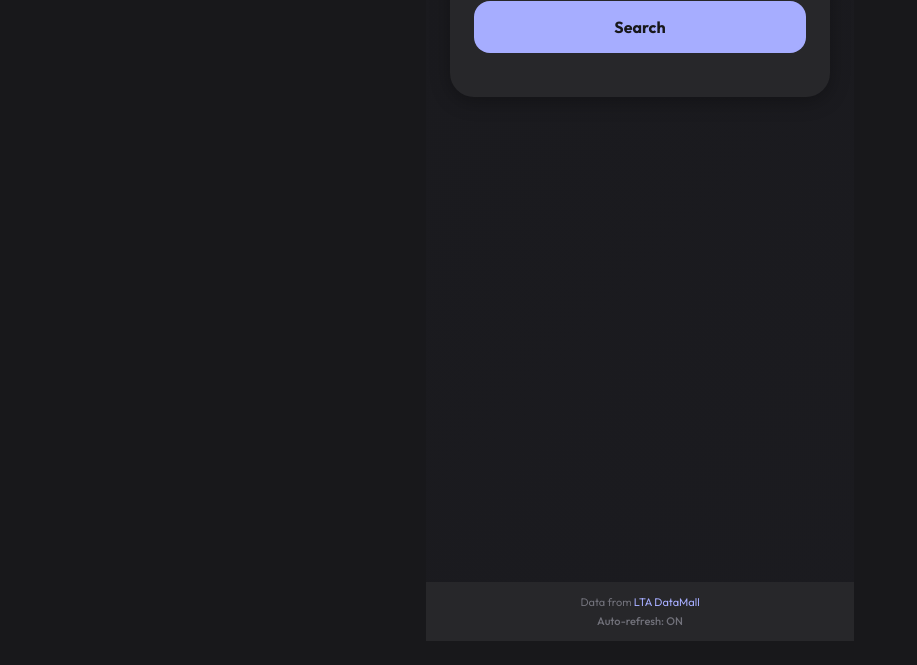
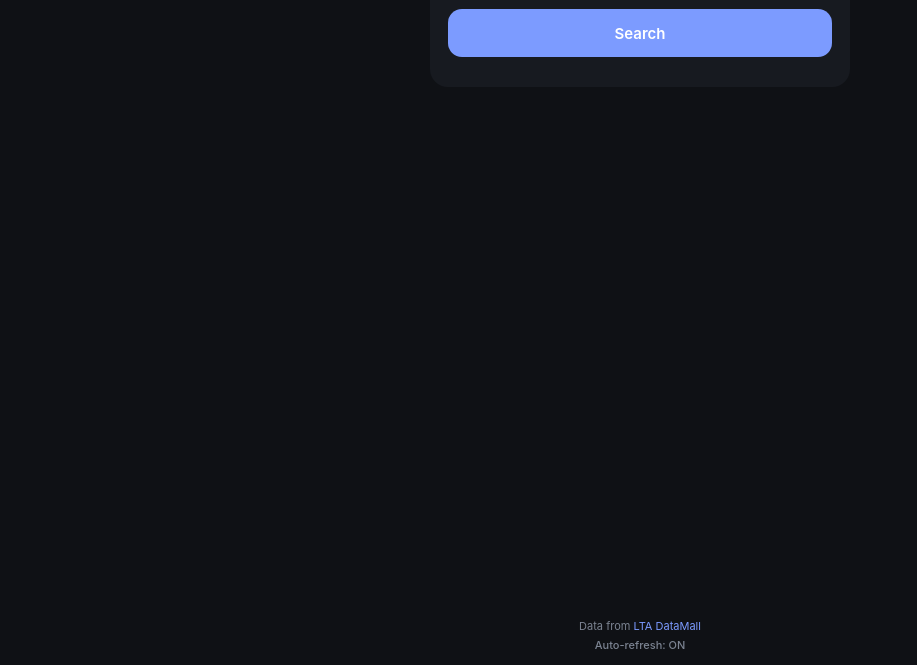
Before and after one commit to jervistuazon01-byte/bus-timing, a website: page index.html in a window 1280 px wide. Shown: the part 159-824 px from the top of the page, without its empty margins (0-917 px from the left). Before the commit the page ends 800 px from the top, so only its background shows below. Drawn offline with Linux system fonts and the light colour scheme; no server answers.

Commit message:
Load minimalist UI overrides

```diff
--- a/index.html
+++ b/index.html
@@ -4,13 +4,13 @@
 <head>
     <meta charset="UTF-8">
     <meta name="viewport" content="width=device-width, initial-scale=1.0, maximum-scale=1.0, user-scalable=no">
-    <meta name="theme-color" content="#18181B">
+    <meta name="theme-color" content="#0F1115">
     <meta name="description" content="Live Singapore bus arrival times - Track your bus in real-time">
     <title>SG Bus Timing</title>
     <link rel="preconnect" href="https://fonts.googleapis.com">
     <link rel="preconnect" href="https://fonts.gstatic.com" crossorigin>
     <link href="https://fonts.googleapis.com/css2?family=Outfit:wght@400;500;600;700&display=swap" rel="stylesheet">
-    <link rel="stylesheet" href="style.css?v=3">
+    <link rel="stylesheet" href="style.css?v=3">\n    <link rel="stylesheet" href="minimal-ui.css?v=1">
     <link rel="manifest" href="manifest.json">
     <link rel="apple-touch-icon" href="icon.png">
 </head>
```
